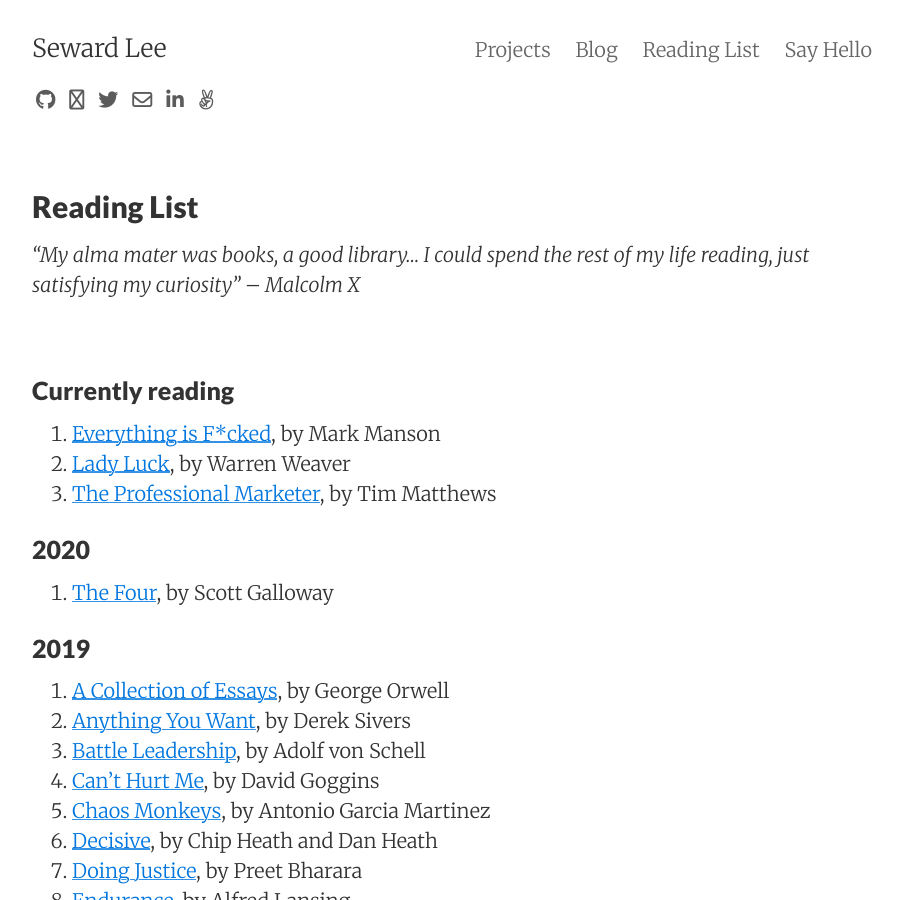
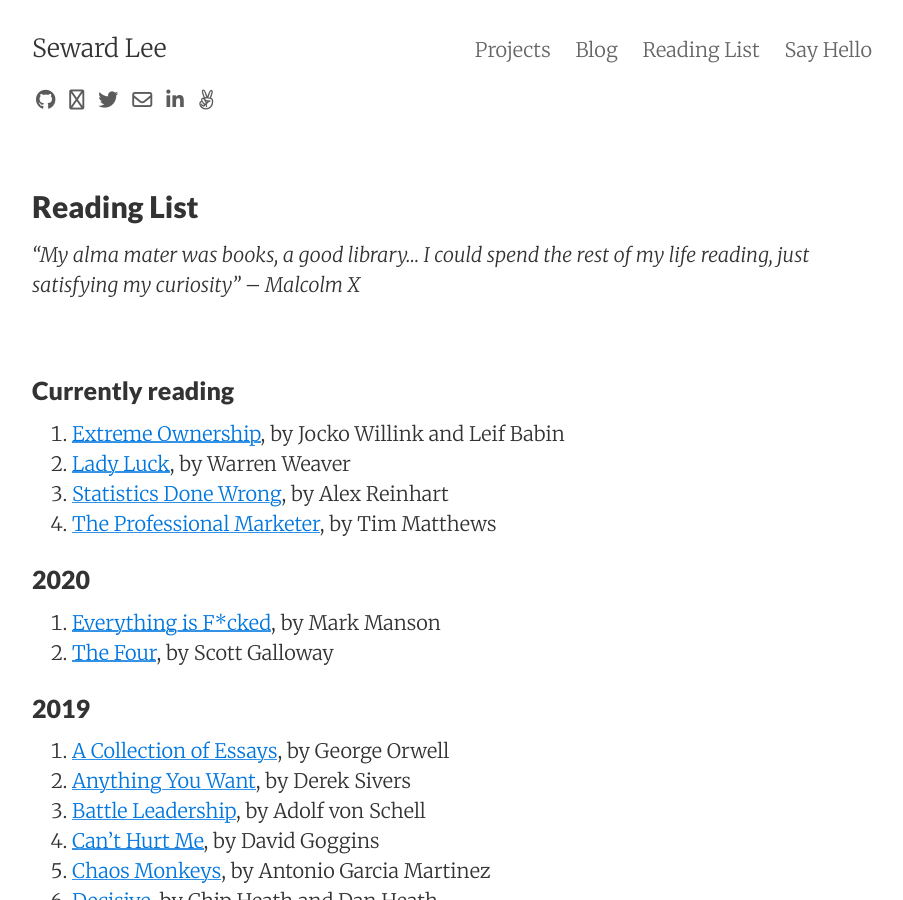
Before and after one commit to sewardlee337/sewardlee337.github.io, a Jekyll site: the page built from readinglist.md, in a window 1280 px wide and 900 px high. Shown: the whole window, without its empty margins (188-1091 px from the left). Built offline with Jekyll 4.4.1, drawn with Linux system fonts in a browser that asks for light colours; nearby versions of some CDN libraries.

Commit message:
Update reading list

```diff
--- a/readinglist.md
+++ b/readinglist.md
@@ -12,13 +12,15 @@ _"My alma mater was books, a good library... I could spend the rest of my life r
 
 ### Currently reading
 
-1. [Everything is F*cked](https://amzn.to/2F53aNW), by Mark Manson
+1. [Extreme Ownership](https://amzn.to/2QEuPvP), by Jocko Willink and Leif Babin
 1. [Lady Luck](https://amzn.to/2rMLSlf), by Warren Weaver
+1. [Statistics Done Wrong](https://amzn.to/36iYVtZ), by Alex Reinhart
 1. [The Professional Marketer](https://amzn.to/35epsat), by Tim Matthews
 
 
 ### 2020
 
+1. [Everything is F*cked](https://amzn.to/2F53aNW), by Mark Manson
 1. [The Four](https://amzn.to/2MHiVii), by Scott Galloway
 
 
```
